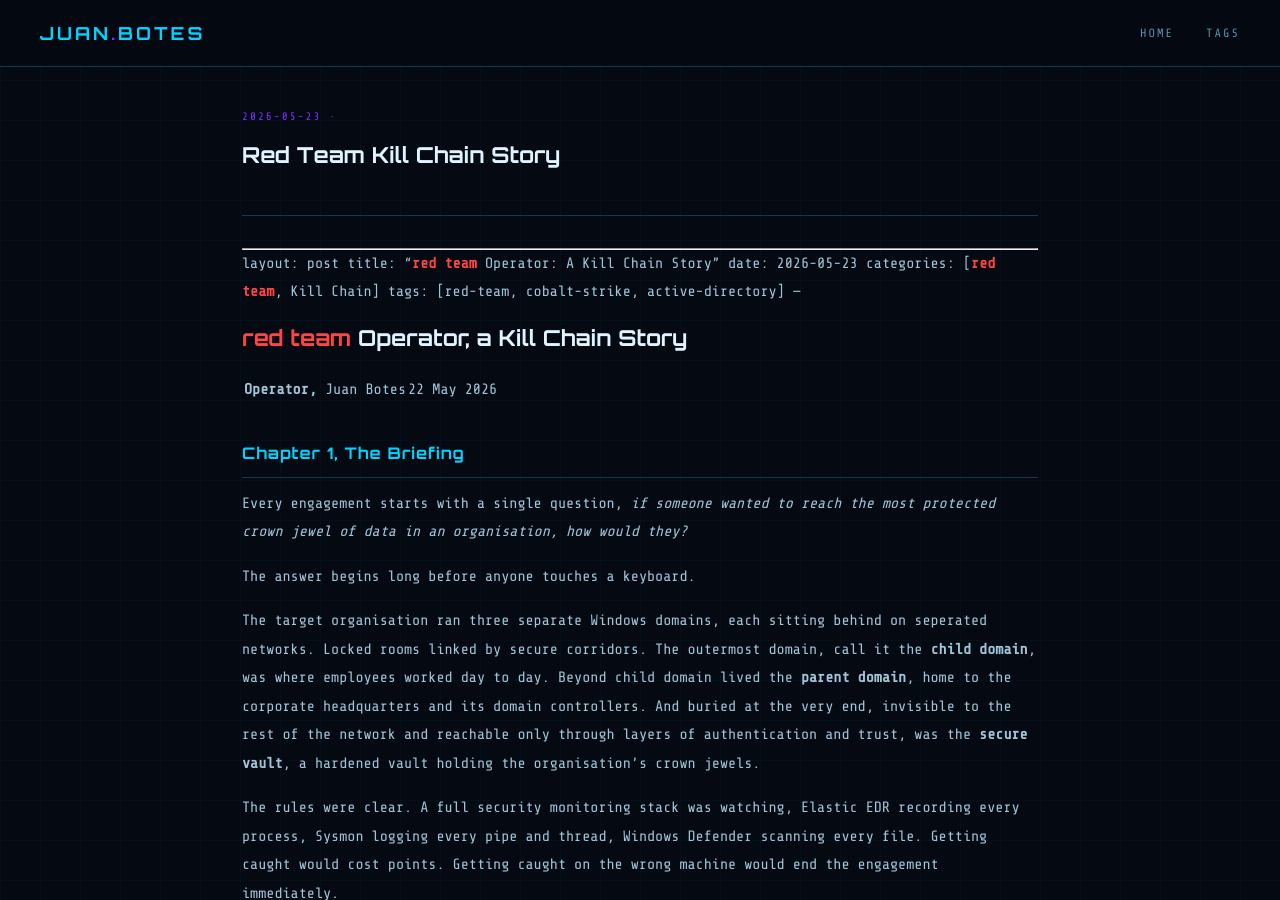
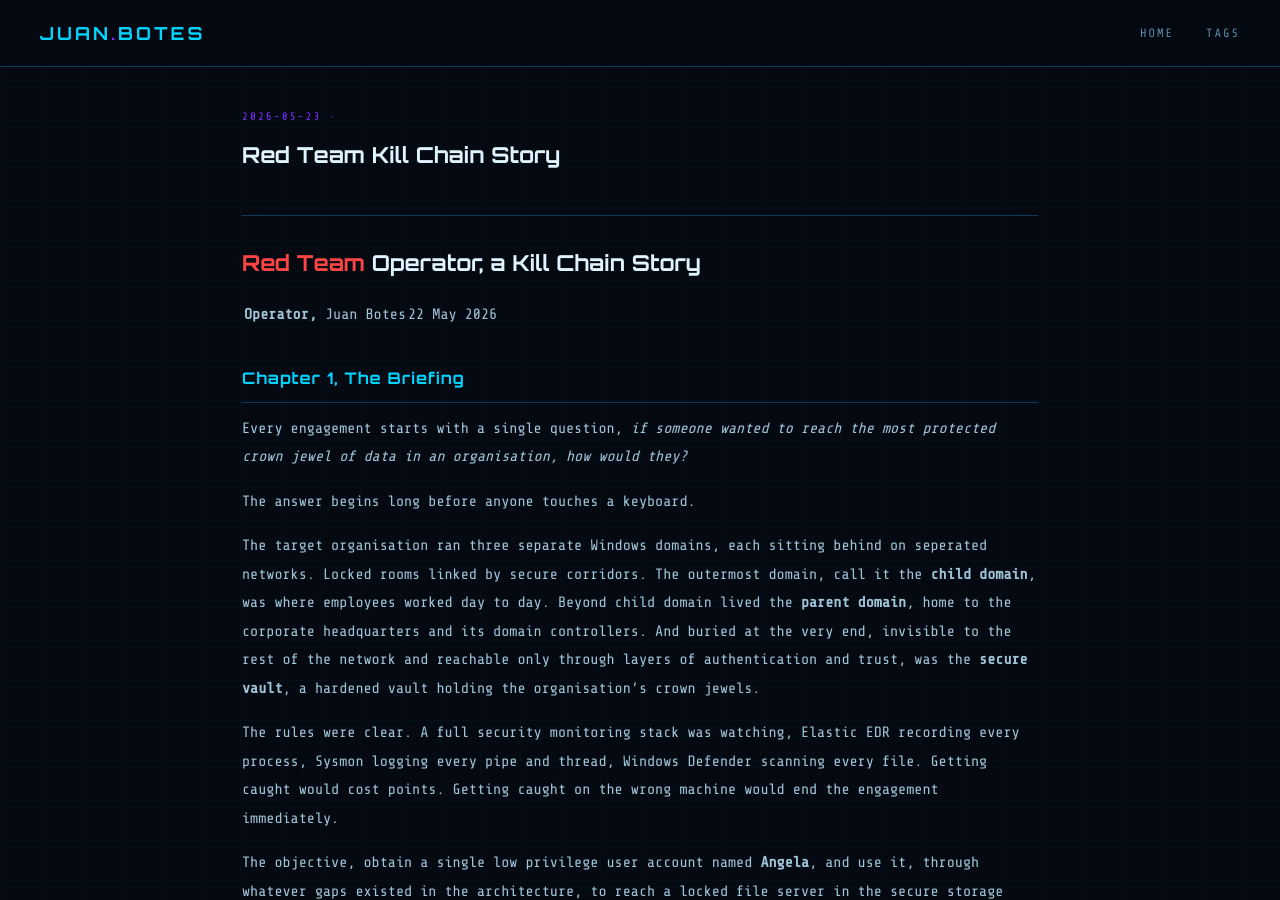
Before and after one commit to botesjuan/botesjuan.github.io, a Jekyll site: the page built from _posts/2026-05-23-red-team-kill-chain-story.md, in a window 1280 px wide and 900 px high. Built offline with Jekyll 4.4.1, drawn with Linux system fonts in a browser that asks for light colours; our own code applies the rules of GitHub Pages for plain Markdown files.

Commit message:
Update 2026-05-23-red-team-kill-chain-story.md

```diff
--- a/_posts/2026-05-23-red-team-kill-chain-story.md
+++ b/_posts/2026-05-23-red-team-kill-chain-story.md
@@ -5,15 +5,8 @@
   .prp { color: #7b2fff; font-weight: bold; }   /* tool names */
 </style>
 
----
-layout: post
-title: "<span class="red">red team</span> Operator: A Kill Chain Story"
-date: 2026-05-23
-categories: [<span class="red">red team</span>, Kill Chain]
-tags: [red-team, cobalt-strike, active-directory]
----
 
-# <span class="red">red team</span> Operator, a Kill Chain Story
+# <span class="red">Red Team</span> Operator, a Kill Chain Story
 
 **Operator,** Juan Botes | 22 May 2026
 
```
